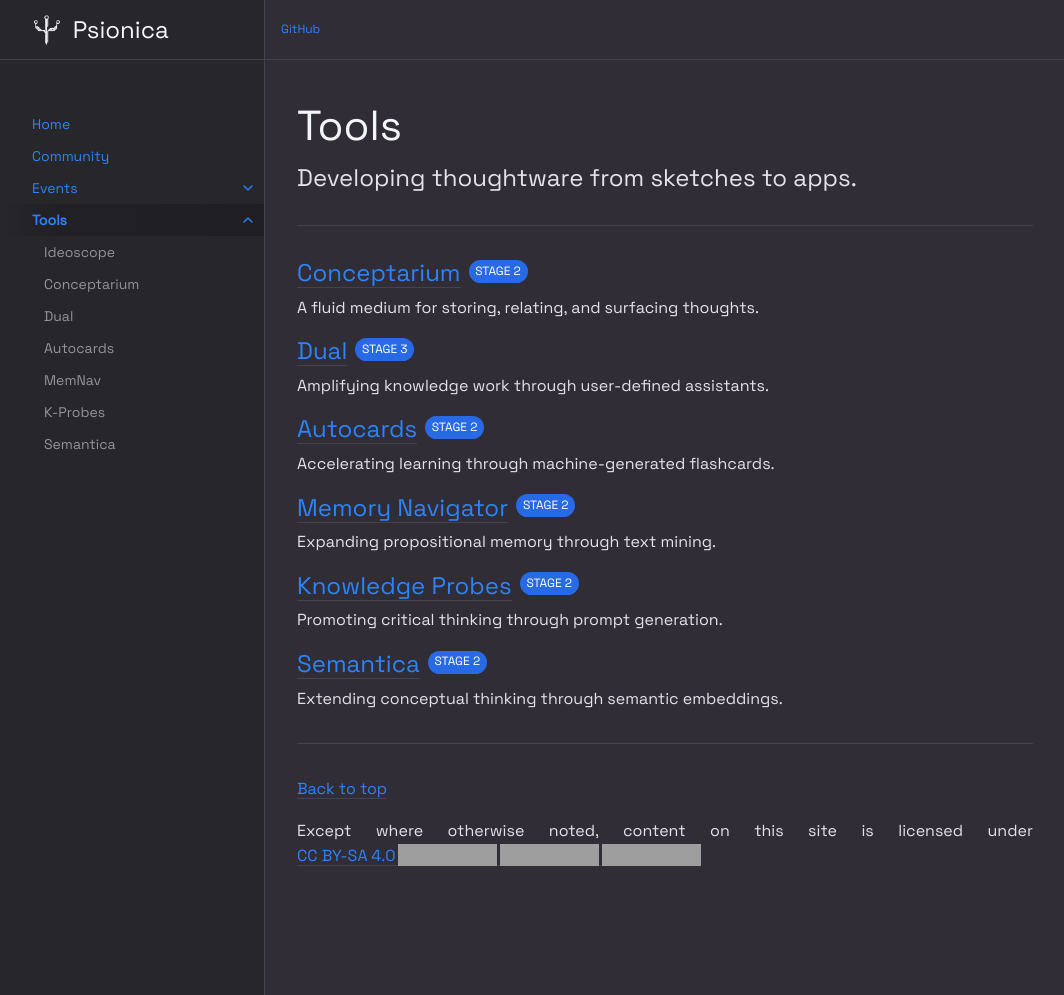
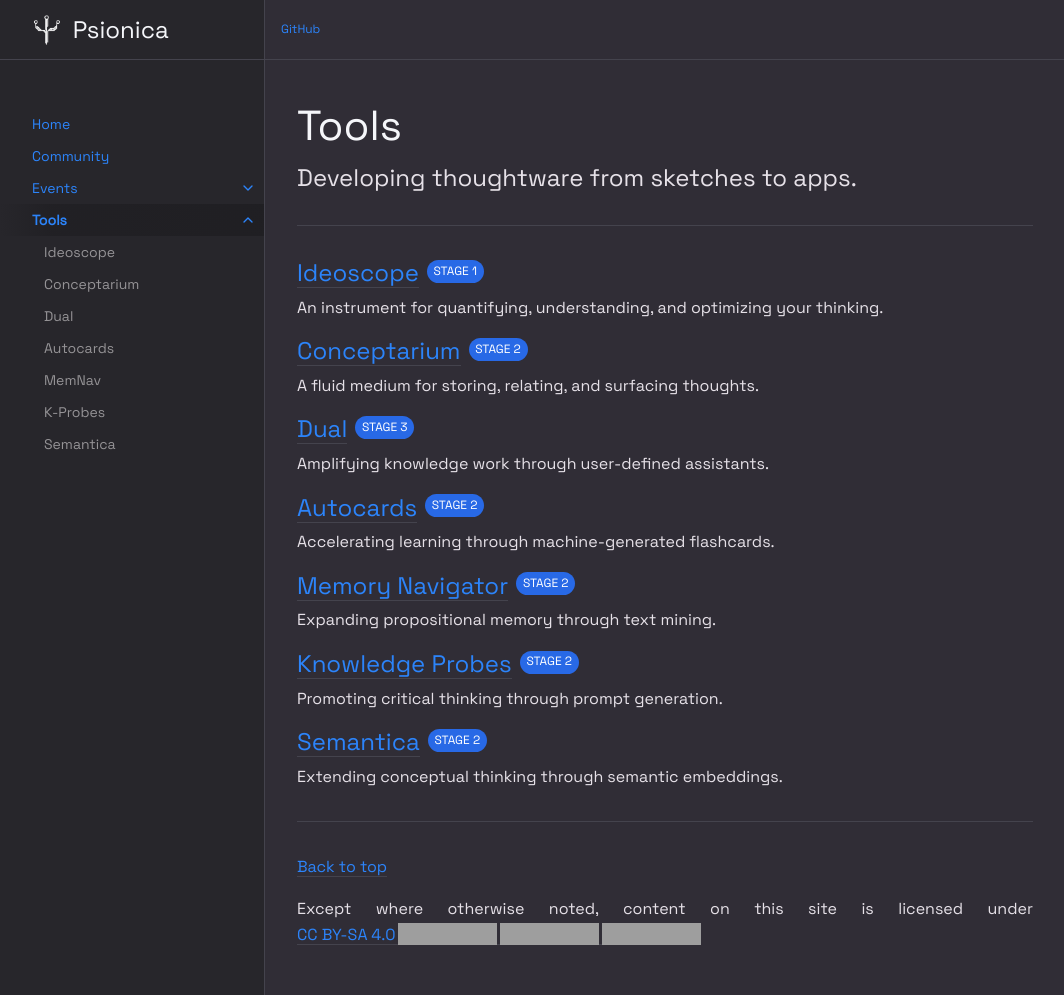
Before and after one commit to Psionica/psionica.github.io, a Jekyll site: the page built from tools/tools.md, in a window 1280 px wide and 995 px high. Shown: the whole window, without its empty margins (107-1171 px from the left). Built offline with Jekyll 4.4.1, drawn with Linux system fonts in a browser that asks for light colours; grey boxes are pictures that could not be loaded.

Commit message:
Update ideoscope mentions

```diff
--- a/tools/tools.md
+++ b/tools/tools.md
@@ -12,6 +12,15 @@ Developing thoughtware from sketches to apps.
 {: .fs-6 .fw-300 }
 
 ---
+
+## [Ideoscope](/tools/ideoscope)
+{: .d-inline-block .mt-0 }
+
+STAGE 1
+{: .label }
+
+An instrument for quantifying, understanding, and optimizing your thinking.
+{: .fs-4 .fw-300 .text-left .mt-0 }
 
 ## [Conceptarium](/tools/conceptarium)
 {: .d-inline-block .mt-0 }
```
